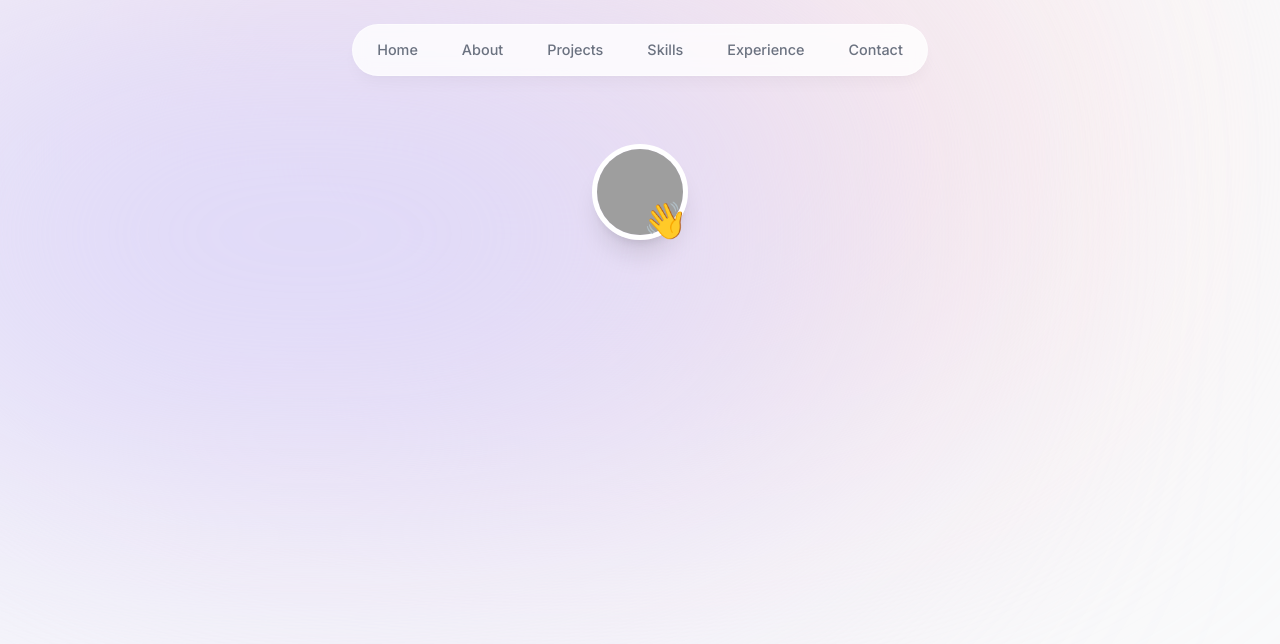
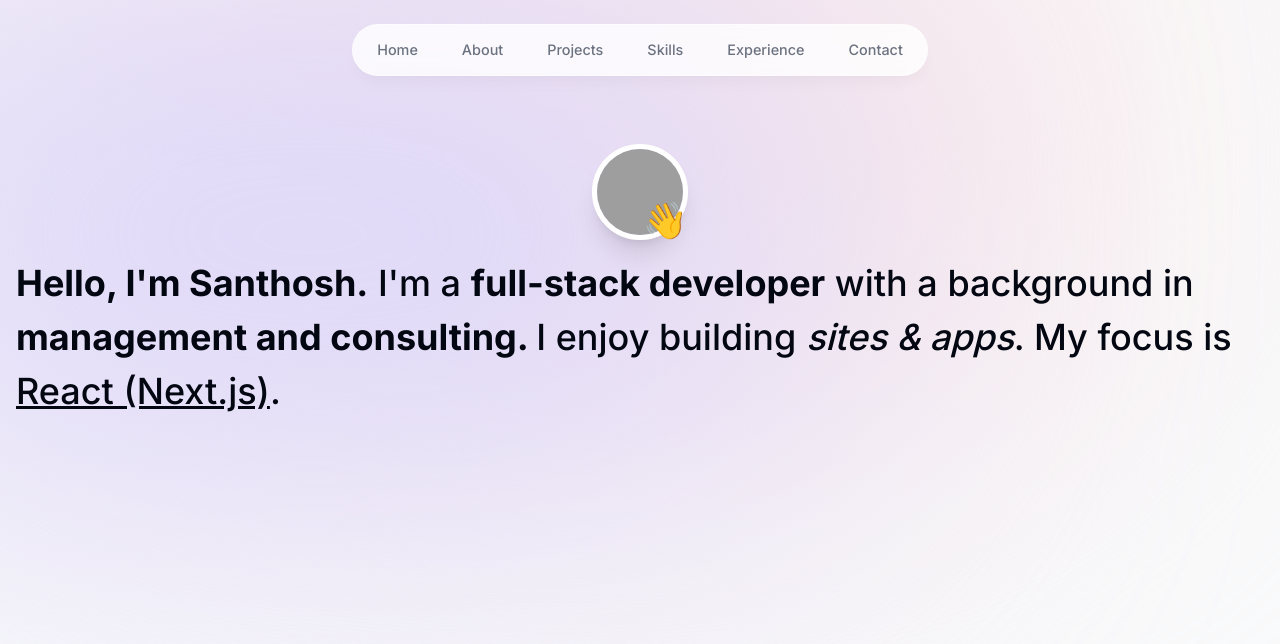
Before and after one commit to 484021/santhosh-portfolio, a Next.js app: page / in a window 1280 px wide. Shown: the top 644 px of the page. Built offline with nearby package versions, Linux system fonts and the light colour scheme; grey boxes are pictures that could not be loaded.

Commit message:
feat: introduction

```diff
--- a/components/intro.tsx
+++ b/components/intro.tsx
@@ -32,6 +32,19 @@
                 >👋</motion.span>
             </div>
         </div>
+        <motion.h1
+        className="mb-10 mt-4 px-4 text-2xl font-medium !leading-[1.5] sm:text-4xl"
+        initial={{ opacity: 0, y: 100 }}
+        animate={{ opacity: 1, y: 0 }}
+      >
+        <span className="font-bold">Hello, I'm Santhosh.</span> I'm a{" "}
+        <span className="font-bold">full-stack developer</span> with{" "}
+        a background in <span className="font-bold">management and consulting. </span>I enjoy
+        building <span className="italic">sites & apps</span>. My focus is{" "}
+        <span className="underline">React (Next.js)</span>.
+      </motion.h1>
+
     </section>
-  )
+
+  );
 }
```
Also changed, not shown: 1 other file (tests, documents, lock files or other folders).
